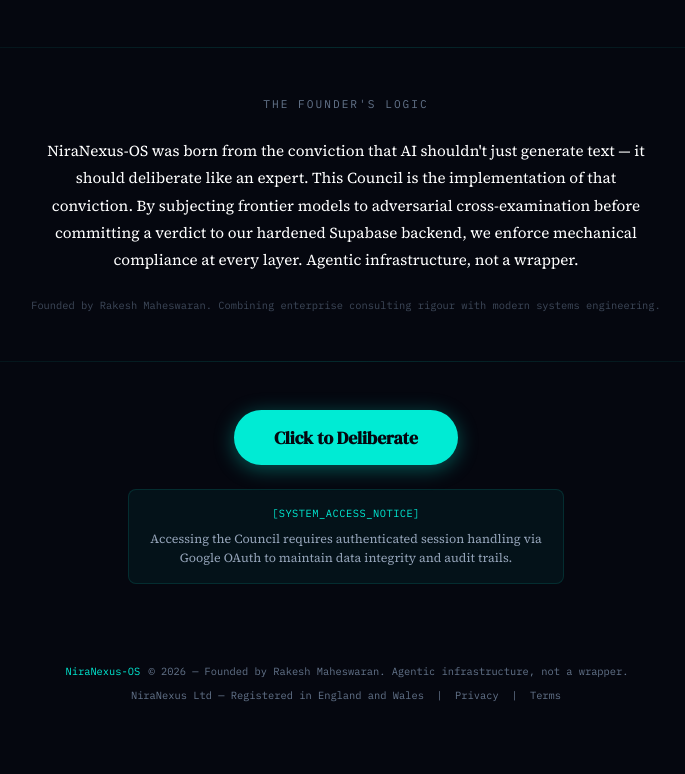
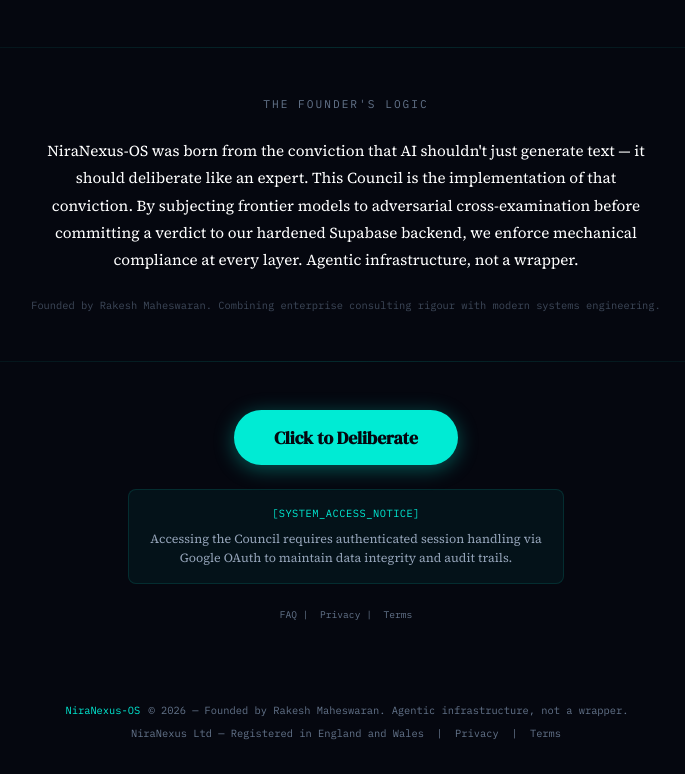
Before and after one commit to NiraNexus/niranexus-hero, a Next.js app: page /model-council in a window 1280 px wide. Shown: the part 3481-4255 px from the top of the page, without its empty margins (294-979 px from the left). Before the commit the page ends 4217 px from the top, so only its background shows below. Built offline with nearby package versions, Linux system fonts and the light colour scheme; no server answers.

Commit message:
[deepseek-v4-pro] fix: restore FAQ on engineering page (not hub footer)

```diff
--- a/src/app/model-council/page.tsx
+++ b/src/app/model-council/page.tsx
@@ -307,8 +307,13 @@ export default function ModelCouncilPage() {
           </p>
           <p style={{ fontFamily: 'var(--font-body)', fontSize: '0.78rem', color: '#94a3b8', margin: '0.5rem 0 0', lineHeight: 1.5 }}>
             Accessing the Council requires authenticated session handling via Google OAuth to maintain data integrity and audit trails.
-          </p>
-        </div>
+                      </p>
+                    </div>
+                    <p style={{ fontFamily: 'var(--font-mono)', fontSize: '0.6rem', color: '#64748b', marginTop: '1.5rem' }}>
+                      <a href="https://model-council.niranexus.com/faq" style={{ color: '#64748b' }}>FAQ</a>
+                      &nbsp;|&nbsp; <a href="https://niranexus.com/privacy" style={{ color: '#64748b' }}>Privacy</a>
+                      &nbsp;|&nbsp; <a href="https://niranexus.com/terms" style={{ color: '#64748b' }}>Terms</a>
+                    </p>
       </section>
 
       <ScrollToTop />
```
